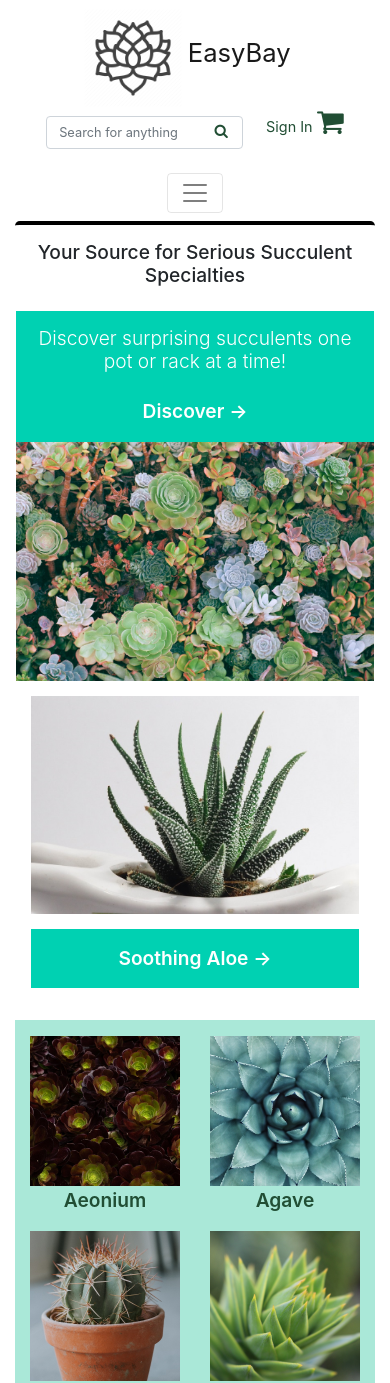
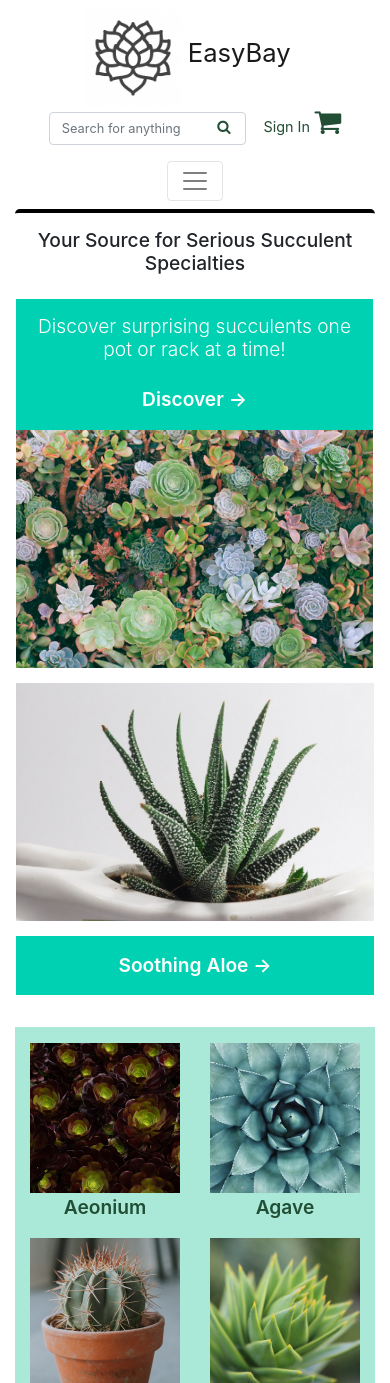
Before and after one commit to elena-zelenskaya/Succulent_Store_Website, a plain HTML site: page index.html in a window 390 px wide. Shown: the top 1383 px of the page. Drawn offline with nearby package versions, Linux system fonts and the light colour scheme.

Commit message:
minor fixes

```diff
--- a/index.html
+++ b/index.html
@@ -21,8 +21,8 @@
             </div>
 
         <div class="mini_nav">
-            <form class="form-inline my-2 my-lg-0 mr-2">
-                <input class="form-control mr-sm-2 w-100" type="search" placeholder="Search for anything"
+            <form class="form-inline mt-1">
+                <input class="form-control w-100" type="search" placeholder="Search for anything"
                     aria-label="Search">
                 <a href=""><i class="fa fa-search" aria-hidden="true"></i></a>
             </form>
@@ -69,7 +69,7 @@
             <h1 class="mb-4">Your Source for Serious Succulent Specialties</h1>
             <div class="row">
                 <div class="col-md-8 col-sm-7">
-                    <div class="row">
+                    <div class="row h-100">
                         <div class="col-md-4 col-sm-6 p-3 mt-0 left_plank d-flex flex-column justify-content-center">
                                 <h2 class="display-4">Discover surprising succulents one pot or rack at a time!</h2>
                                 <a class="pt-3" href="#">Discover&nbsp;&rarr;</a>
@@ -79,7 +79,7 @@
                         </div>
                     </div>
                 </div>
-                <div class="col-md-4 col-sm-5 d-flex flex-column justify-content-between col-xs-12 right_plank">
+                <div class="col-md-4 col-sm-5 d-flex flex-column justify-content-between right_plank px-0">
                     <img src="img/soothing_aloe.jpg" alt="Aloe">
                     <a class="custom_btn" role="button" href="">Soothing Aloe&nbsp;&rarr;</a>
                 </div>
--- a/styles.css
+++ b/styles.css
@@ -90,6 +90,10 @@ form.form-inline {
     height: 100%;
 }
 
+.jumbotron .row .col-md-8 .row {
+    margin-right:1px;
+}
+
 .display-4 {
     font-size:1em;
     font-weight:300;
@@ -133,6 +137,14 @@ main div p {
         flex: 0 0 50%;
         max-width: 50%;
     }
+
+    .row .col-md-8 .row {
+        margin-right:0;
+    }
+
+    .jumbotron .row .col-md-8 {
+        padding-right:0;
+    }
 }
 
 @media only screen and (min-width: 576px) {
@@ -152,6 +164,7 @@ main div p {
     .right_plank {
         margin-top:0;
     }
+
 }
 
 @media only screen and (min-width: 768px) {
```
